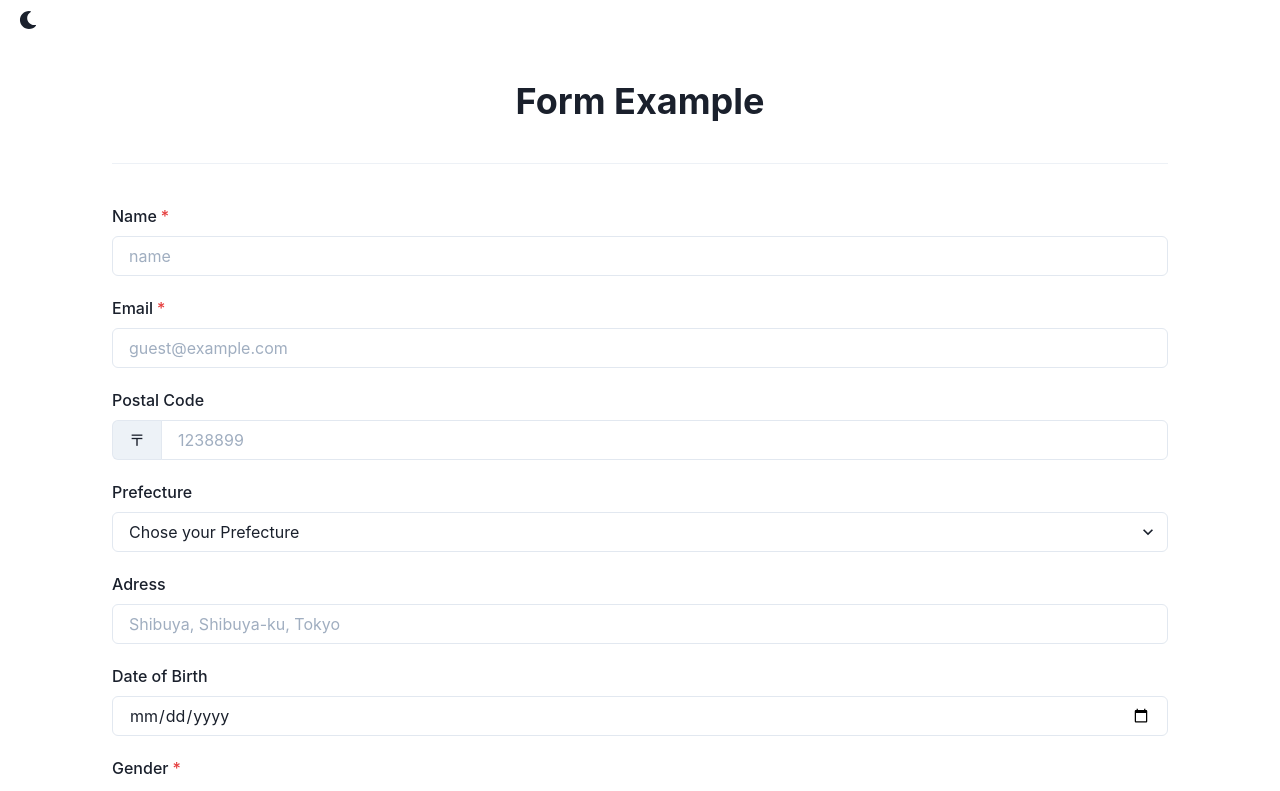
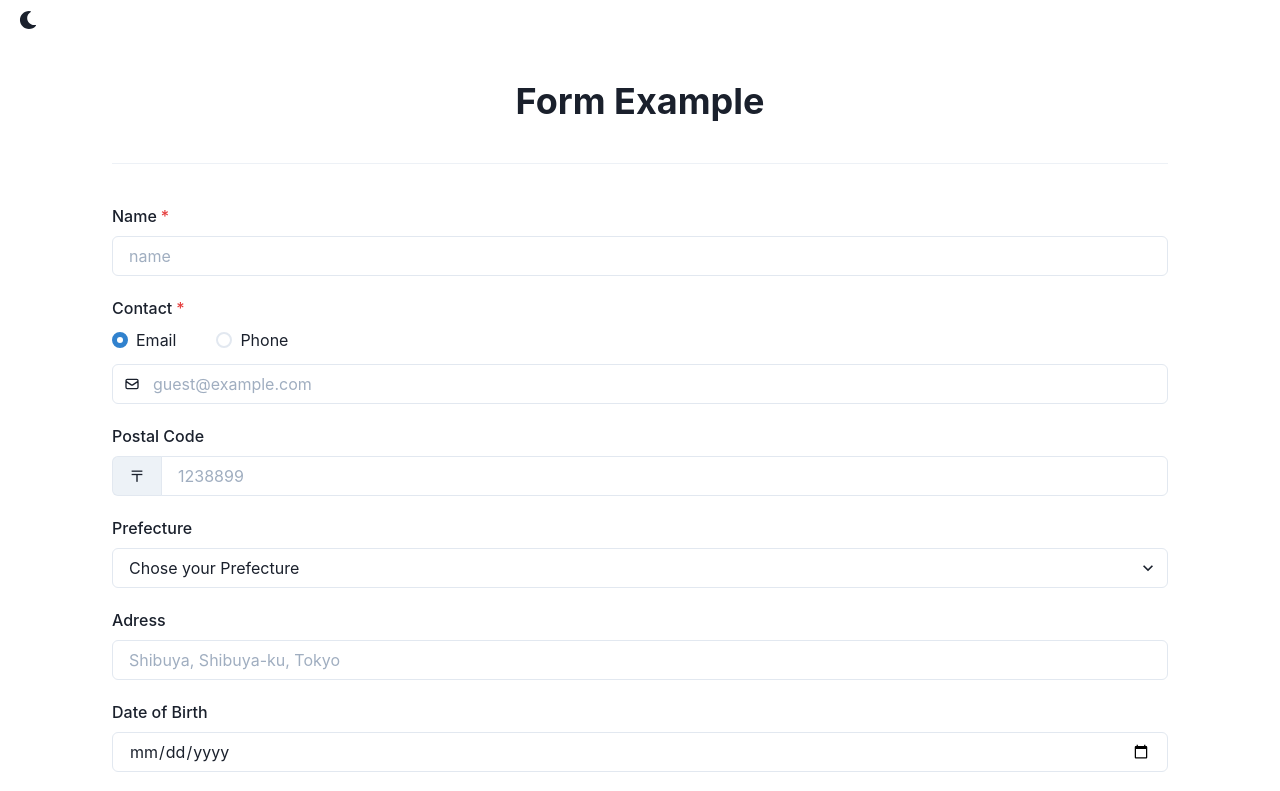
Before and after one commit to satoshi99/react-hook-form-chakraui-sample, a React (Create React App) app: page / in a window 1280 px wide. Shown: the top 791 px of the page. Built offline with nearby package versions, Linux system fonts and the light colour scheme.

Commit message:
fix form

```diff
--- a/src/components/FormPage.tsx
+++ b/src/components/FormPage.tsx
@@ -13,21 +13,33 @@ import {
   Input,
   InputGroup,
   InputLeftAddon,
+  InputLeftElement,
+  Modal,
+  ModalBody,
+  ModalContent,
+  ModalFooter,
+  ModalHeader,
+  ModalOverlay,
   Radio,
   RadioGroup,
   Select,
   Stack,
+  Text,
   Textarea,
+  useDisclosure,
 } from '@chakra-ui/react'
-import { useForm } from 'react-hook-form'
+import { SubmitHandler, useForm } from 'react-hook-form'
 import { ColorModeSwitcher } from '../ColorModeSwitcher'
 import { PREFECTURES } from '../const'
 import { useState } from 'react'
 import 'react-datepicker/dist/react-datepicker.css'
+import { HiOutlineMail, HiOutlinePhone } from 'react-icons/hi'
 
 type FormInputs = {
   name: string
+  contact: 'Email' | 'Phone'
   email: string
+  phone: string
   postalCode: string
   prefecture: string
   adress: string
@@ -42,24 +54,38 @@ type FormInputs = {
 export const FormPage = () => {
   const {
     register,
+    watch,
+    getValues,
+    setValue,
     handleSubmit,
     formState: { errors, isValid, isSubmitting, isSubmitted },
-  } = useForm({
+  } = useForm<FormInputs>({
     mode: 'all',
+    defaultValues: {
+      contact: 'Email',
+      confirm: false,
+    },
   })
 
-  const sleep = (ms: number) =>
-    new Promise((resolve) => setTimeout(resolve, ms))
+  const [values, setValues] = useState<FormInputs>()
 
-  const onSubmit = async (data: FormInputs) => {
-    await sleep(1000)
+  const contactArray = ['Email', 'Phone']
+  const watchContact = watch('contact')
+
+  const { isOpen, onOpen, onClose } = useDisclosure()
+
+  const onSubmit: SubmitHandler<FormInputs> = (data) =>
     alert(JSON.stringify(data))
-  }
 
   const genderArray = ['Male', 'Female', 'Diverse']
   const [gender, setGender] = useState('')
 
   const optionArray = ['option1', 'option2', 'option3', 'option4', 'option5']
+
+  const onClick = () => {
+    setValues(getValues())
+    onOpen()
+  }
 
   if (isSubmitted)
     return (
@@ -91,13 +117,44 @@ export const FormPage = () => {
               </FormErrorMessage>
             </FormControl>
 
+            <FormControl isRequired isInvalid={errors.contact ? true : false}>
+              <FormLabel>Contact</FormLabel>
+              <RadioGroup value={watchContact} mb={3}>
+                <Stack direction="row" spacing={10}>
+                  {contactArray.map((v, i) => (
+                    <Radio
+                      key={i}
+                      value={v}
+                      isChecked={
+                        watchContact ? v === watchContact : v === 'Email'
+                      }
+                      {...register('contact', {
+                        required: {
+                          value: true,
+                          message: 'Contact is required',
+                        },
+                      })}
+                    >
+                      {v}
+                    </Radio>
+                  ))}
+                </Stack>
+              </RadioGroup>
+              {watchContact === 'Email' ? (
                 <FormControl isRequired isInvalid={errors.email ? true : false}>
-              <FormLabel>Email</FormLabel>
+                  <InputGroup>
+                    <InputLeftElement
+                      pointerEvents="none"
+                      children={<HiOutlineMail />}
+                    />
                     <Input
                       type="email"
                       placeholder="guest@example.com"
                       {...register('email', {
-                  required: { value: true, message: 'Email is requried' },
+                        required: {
+                          value: true,
+                          message: 'Email or Phone number is requried',
+                        },
                         pattern: {
                           value:
                             /^(([^<>()[\]\\.,;:\s@"]+(\.[^<>()[\]\\.,;:\s@"]+)*)|(".+"))@((\[[0-9]{1,3}\.[0-9]{1,3}\.[0-9]{1,3}\.[0-9]{1,3}\])|(([a-zA-Z\-0-9]+\.)+[a-zA-Z]{2,}))$/,
@@ -105,9 +162,39 @@ export const FormPage = () => {
                         },
                       })}
                     />
+                  </InputGroup>
                   <FormErrorMessage>
                     {errors.email && errors.email.message}
                   </FormErrorMessage>
+                </FormControl>
+              ) : (
+                <FormControl isRequired isInvalid={errors.phone ? true : false}>
+                  <InputGroup>
+                    <InputLeftElement
+                      pointerEvents="none"
+                      children={<HiOutlinePhone />}
+                    />
+                    <Input
+                      type="tel"
+                      placeholder="09011223344"
+                      {...register('phone', {
+                        required: {
+                          value: true,
+                          message: 'Email or Phone number is requried',
+                        },
+                        pattern: {
+                          value: /[0-9]{10,11}/,
+                          message: 'Phone number must be 10 or 11 digits',
+                        },
+                      })}
+                      maxLength={11}
+                    />
+                  </InputGroup>
+                  <FormErrorMessage>
+                    {errors.phone && errors.phone.message}
+                  </FormErrorMessage>
+                </FormControl>
+              )}
             </FormControl>
 
             <FormControl isInvalid={errors.postalCode ? true : false}>
@@ -168,7 +255,7 @@ export const FormPage = () => {
               </FormErrorMessage>
             </FormControl>
 
-            <FormControl isRequired isInvalid={errors.gender ? true : false}>
+            <FormControl>
               <FormLabel>Gender</FormLabel>
               <RadioGroup value={gender} onChange={(value) => setGender(value)}>
                 <Stack direction="row" spacing={10}>
@@ -177,21 +264,13 @@ export const FormPage = () => {
                       key={i}
                       value={v}
                       isChecked={v === gender}
-                      {...register('gender', {
-                        required: {
-                          value: true,
-                          message: 'Gender selection is required',
-                        },
-                      })}
+                      {...register('gender')}
                     >
                       {v}
                     </Radio>
                   ))}
                 </Stack>
               </RadioGroup>
-              <FormErrorMessage>
-                {errors.gender && errors.gender.message}
-              </FormErrorMessage>
             </FormControl>
 
             <FormControl>
@@ -248,15 +327,52 @@ export const FormPage = () => {
               </FormErrorMessage>
             </FormControl>
             <Button
-              type="submit"
+              type="button"
               w="100%"
               colorScheme="teal"
               disabled={!isValid}
+              onClick={onClick}
+            >
+              CONFIRM
+            </Button>
+          </Stack>
+
+          <Modal
+            isCentered
+            onClose={onClose}
+            isOpen={isOpen}
+            scrollBehavior="inside"
+            size="xl"
+          >
+            <ModalOverlay
+              bg="blackAlpha.300"
+              backdropFilter="blur(10px) hue-rotate(90deg)"
+            />
+            <ModalContent>
+              <ModalHeader>Confirm your input</ModalHeader>
+              <ModalBody>
+                <Stack direction="column">
+                  <Text>{values?.name}</Text>
+                  <Text>{values?.email}</Text>
+                  <Text>{values?.adress}</Text>
+                </Stack>
+              </ModalBody>
+              <ModalFooter>
+                <Button type="button" onClick={onClose} mr={3}>
+                  REVISE
+                </Button>
+                <form onSubmit={handleSubmit(onSubmit)}>
+                  <Button
+                    type="submit"
+                    colorScheme="teal"
                     isLoading={isSubmitting}
                   >
-              Submit
+                    SUBMIT
                   </Button>
-          </Stack>
+                </form>
+              </ModalFooter>
+            </ModalContent>
+          </Modal>
         </form>
       </Flex>
     </>
```
Lines whose indentation alone changed are shown as unchanged.
